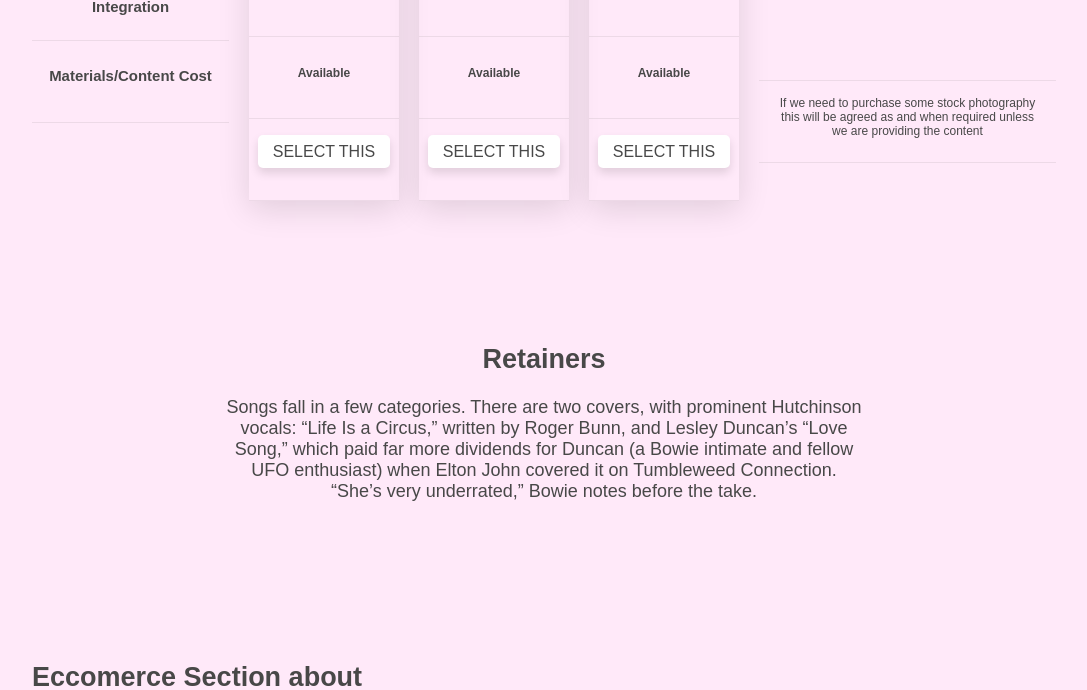
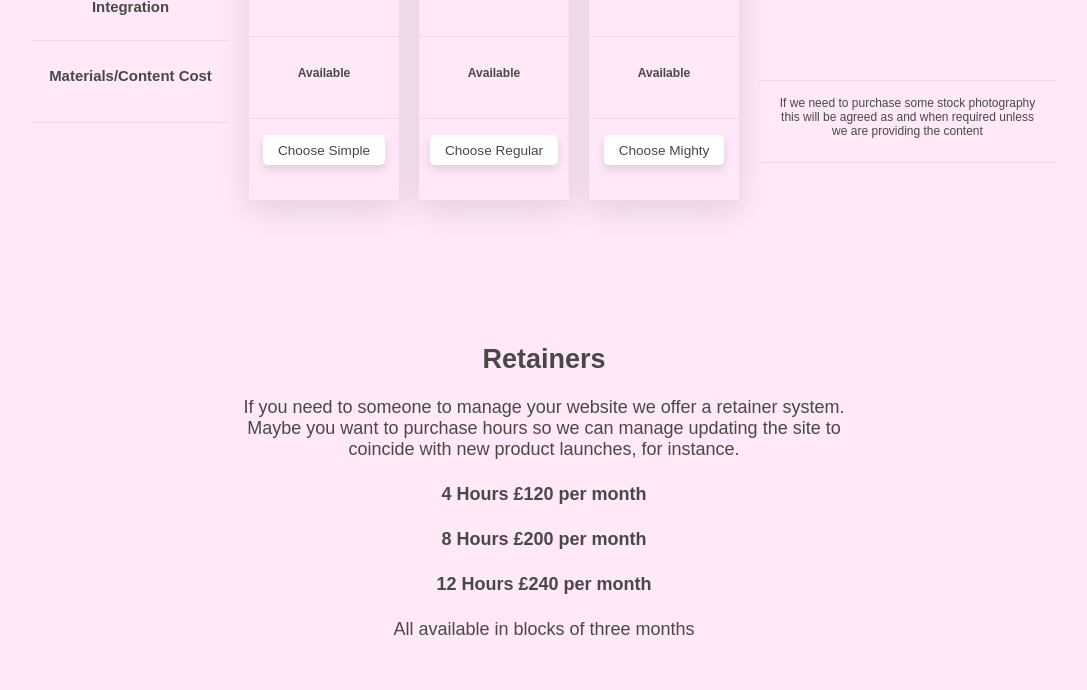
Before and after one commit to ffraniel/portfolio2019, a Next.js app: page /products in a window 1280 px wide. Shown: the part 1540-2230 px from the top of the page, without its empty margins (96-1183 px from the left). Built offline with nearby package versions, Linux system fonts and the light colour scheme.

Commit message:
retainer update

```diff
--- a/components/HowItWorks.js
+++ b/components/HowItWorks.js
@@ -36,6 +36,7 @@ const HowItWorks = () => (
       }
       .how-image img {
         width: 400px;
+        border-radius: var(--very-soft-radius);
       }
     `}</style>
   </section>
--- a/components/Retainers.js
+++ b/components/Retainers.js
@@ -1,7 +1,11 @@
 const Retainers = () => (
   <section className="retainer">
     <h2>Retainers</h2>
-    <p>Songs fall in a few categories. There are two covers, with prominent Hutchinson vocals: “Life Is a Circus,” written by Roger Bunn, and Lesley Duncan’s “Love Song,” which paid far more dividends for Duncan (a Bowie intimate and fellow UFO enthusiast) when Elton John covered it on Tumbleweed Connection. “She’s very underrated,” Bowie notes before the take.</p>
+    <p>If you need to someone to manage your website we offer a retainer system. Maybe you want to purchase hours so we can manage updating the site to coincide with new product launches, for instance.</p>
+    <h4>4 Hours £120 per month</h4>
+    <h4>8 Hours £200 per month</h4>
+    <h4>12 Hours £240 per month</h4>
+    <p>All available in blocks of three months</p>
 
     <style jsx>{`
       .retainer {
--- a/components/Table.js
+++ b/components/Table.js
@@ -94,7 +94,7 @@ const Table = () => (
         <h6>Available</h6>
       </section>
       <section className="link-button-container">
-        <button className="basic-button button-spacer">SELECT THIS</button>
+        <button className="basic-button button-spacer">Choose Simple</button>
       </section>
     </section>
     <section className="columns site-option-column">
@@ -144,7 +144,7 @@ const Table = () => (
         <h6>Available</h6>
       </section>
       <section className="link-button-container">
-        <button className="basic-button button-spacer">SELECT THIS</button>
+        <button className="basic-button button-spacer">Choose Regular</button>
       </section>
     </section>
     <section className="columns site-option-column">
@@ -196,7 +196,7 @@ const Table = () => (
         <h6>Available</h6>
       </section>
       <section className="link-button-container">
-        <button className="basic-button button-spacer">SELECT THIS</button>
+        <button className="basic-button button-spacer">Choose Mighty</button>
       </section>
     </section>
     <section className="columns details-column">
@@ -281,6 +281,7 @@ const Table = () => (
     .button-spacer {
       padding: 7.5px 15px;
       margin: 15px 0;
+      font-size: 0.85rem;
     }
     .site-option-column {
       box-shadow: var(--shadow-medium);
```
